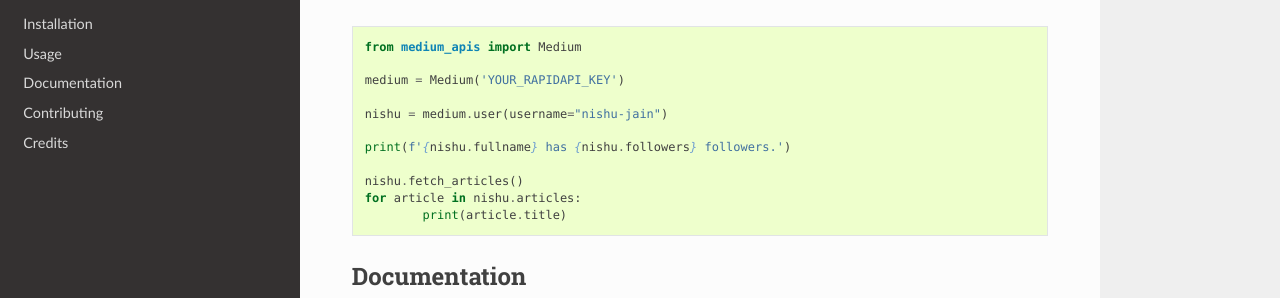
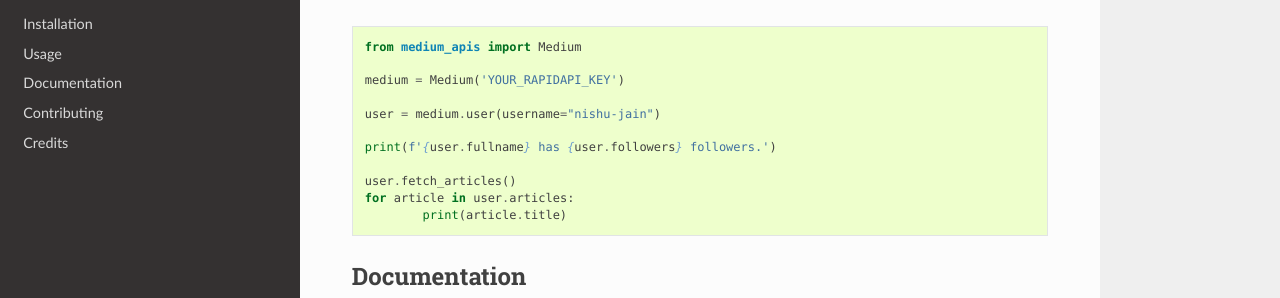
Before and after one commit to weeping-angel/medium-api, a Sphinx documentation site: the page built from docs/README.rst, in a window 1280 px wide and 900 px high, scrolled down 421 px. Shown: the part 153-451 px from the top of the window. Built offline with Sphinx 7.4.7 and the Read the Docs theme 2.0.0, drawn with Linux system fonts in a browser that asks for light colours.

Commit message:
updated readme

```diff
--- a/docs/README.rst
+++ b/docs/README.rst
@@ -21,7 +21,7 @@ Medium APIs
         | Social Profiles:
 
         .. image:: https://img.shields.io/badge/Medium-12100E?style=for-the-badge&logo=medium&logoColor=white
-                :target: https://nishu-jain.medium.com
+                :target: https://user-jain.medium.com
                 :alt: Author's Blog
 
         .. image:: https://img.shields.io/badge/-Stackoverflow-FE7A16?style=for-the-badge&logo=stack-overflow&logoColor=white
@@ -34,7 +34,7 @@ Medium APIs
                 :target: https://www.paypal.com/paypalme/sanskarjain1997
                 :alt: Paypal Link
 
-Python Wrapper on top of `Medium API <https://rapidapi.com/nishujain1997.19@gmail.com/api/medium2/>`_ to quickly extract data from Medium's website (https://medium.com).
+Python Wrapper on top of `Medium API <https://rapidapi.com/userjain1997.19@gmail.com/api/medium2/>`_ to quickly extract data from Medium's website (https://medium.com).
 
 Installation
 ------------
@@ -58,12 +58,12 @@ Getting a Medium user's information and fetching his articles.
 
         medium = Medium('YOUR_RAPIDAPI_KEY')
 
-        nishu = medium.user(username="nishu-jain")
+        user = medium.user(username="nishu-jain")
 
-        print(f'{nishu.fullname} has {nishu.followers} followers.')
+        print(f'{user.fullname} has {user.followers} followers.')
 
-        nishu.fetch_articles()
-        for article in nishu.articles:
+        user.fetch_articles()
+        for article in user.articles:
                 print(article.title)
 
 
```
